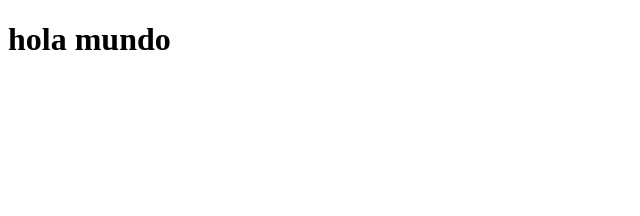
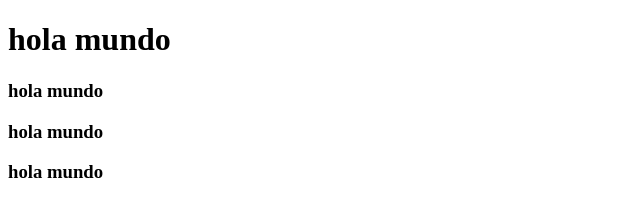
Before and after one commit to rocnail23/ejemplo-1, a plain HTML site: page index.html in a window 1280 px wide. Shown: the whole page, without its empty margins (0-640 px from the left). Drawn offline with Linux system fonts and the light colour scheme.

Commit message:
agregue 3 holas mundo

```diff
--- a/index.html
+++ b/index.html
@@ -9,5 +9,8 @@
 </head>
 <body>
     <h1>hola mundo</h1>
+    <h3>hola mundo</h3>
+    <h3>hola mundo</h3>
+    <h3>hola mundo</h3>
 </body>
 </html>
```
